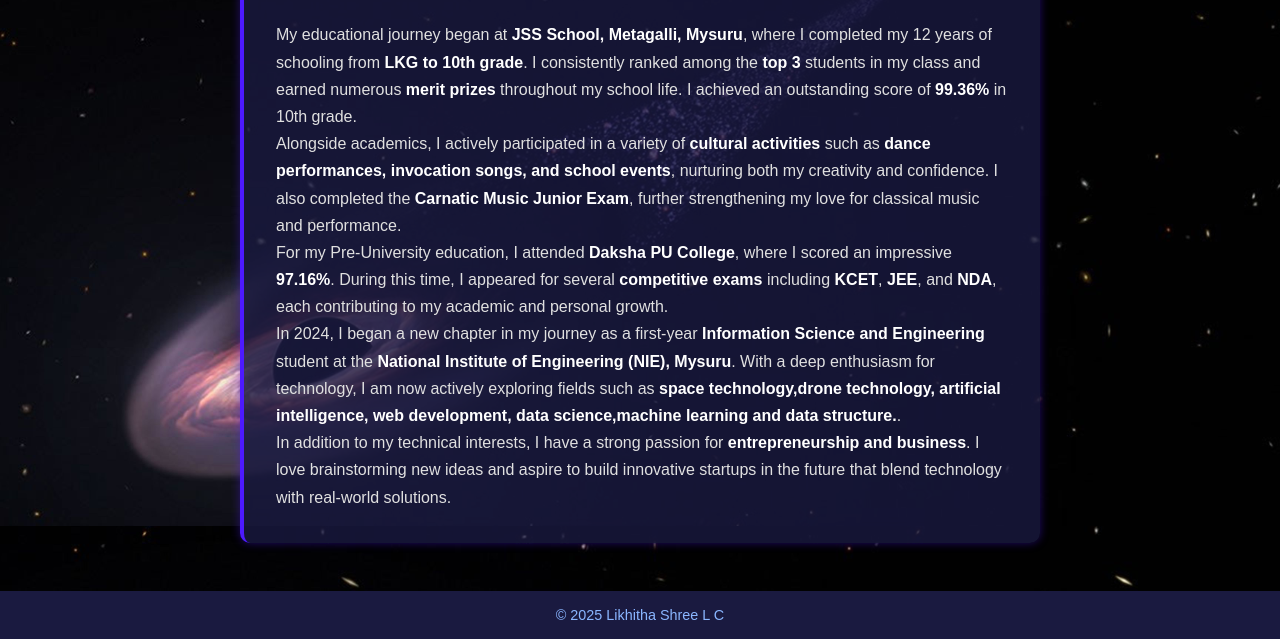
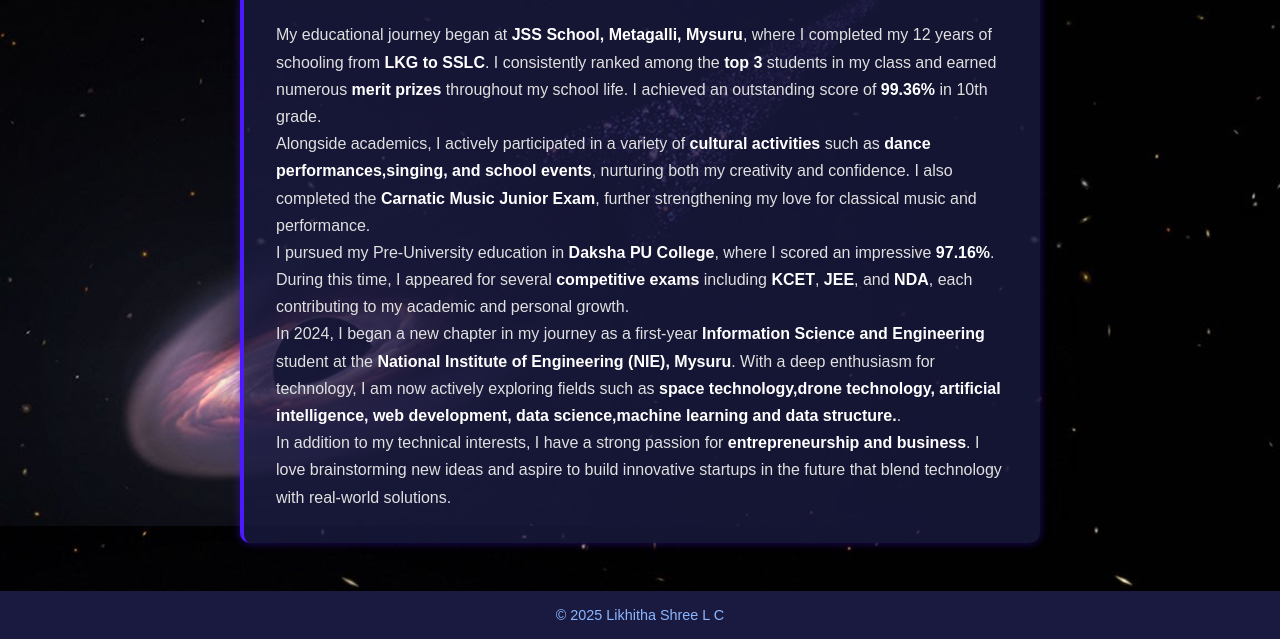
Before and after one commit to Likhitha-talent/my_portfolio, a plain HTML site: page index.html in a window 1280 px wide. Both pictures are taken after a click on the link "About Me". Shown: the part 274-913 px from the top of the page. Drawn offline with Linux system fonts and the light colour scheme.

Commit message:
Update index.html

```diff
--- a/index.html
+++ b/index.html
@@ -37,7 +37,7 @@
         <p class="subtitle">First-Year Information Science Engineering Student at NIE, Mysuru</p>
 
         <p class="intro">
-            Passionate about merging <strong>technology</strong> and <strong>creativity</strong>, I'm on a mission to explore the limitless potential of <strong>space tech</strong> and <strong>artificial intelligence</strong>.
+            Passionate about emerging <strong>technology</strong> and <strong>creativity</strong>, I'm on a mission to explore the limitless potential of <strong>space tech</strong> and <strong>artificial intelligence</strong>.
             <br><br>
             As a budding developer and designer, I'm building my skills in <strong>web development</strong>, <strong>data science</strong>, and <strong>embedded systems</strong> to contribute meaningfully to futuristic innovations.
         </p>
@@ -75,15 +75,15 @@
             <h2>About Me</h2>
 
             <p>
-              My educational journey began at <strong>JSS School, Metagalli, Mysuru</strong>, where I completed my 12 years of schooling from <strong>LKG to 10th grade</strong>. I consistently ranked among the <strong>top 3</strong> students in my class and earned numerous <strong>merit prizes</strong> throughout my school life. I achieved an outstanding score of <strong>99.36%</strong> in 10th grade.
+              My educational journey began at <strong>JSS School, Metagalli, Mysuru</strong>, where I completed my 12 years of schooling from <strong>LKG to SSLC</strong>. I consistently ranked among the <strong>top 3</strong> students in my class and earned numerous <strong>merit prizes</strong> throughout my school life. I achieved an outstanding score of <strong>99.36%</strong> in 10th grade.
             </p>
 
             <p>
-              Alongside academics, I actively participated in a variety of <strong>cultural activities</strong> such as <strong>dance performances, invocation songs, and school events</strong>, nurturing both my creativity and confidence. I also completed the <strong>Carnatic Music Junior Exam</strong>, further strengthening my love for classical music and performance.
+              Alongside academics, I actively participated in a variety of <strong>cultural activities</strong> such as <strong>dance performances,singing, and school events</strong>, nurturing both my creativity and confidence. I also completed the <strong>Carnatic Music Junior Exam</strong>, further strengthening my love for classical music and performance.
             </p>
 
             <p>
-              For my Pre-University education, I attended <strong>Daksha PU College</strong>, where I scored an impressive <strong>97.16%</strong>. During this time, I appeared for several <strong>competitive exams</strong> including <strong>KCET</strong>, <strong>JEE</strong>, and <strong>NDA</strong>, each contributing to my academic and personal growth.
+              I pursued my Pre-University education in <strong>Daksha PU College</strong>, where I scored an impressive <strong>97.16%</strong>. During this time, I appeared for several <strong>competitive exams</strong> including <strong>KCET</strong>, <strong>JEE</strong>, and <strong>NDA</strong>, each contributing to my academic and personal growth.
             </p>
 
             <p>
```
